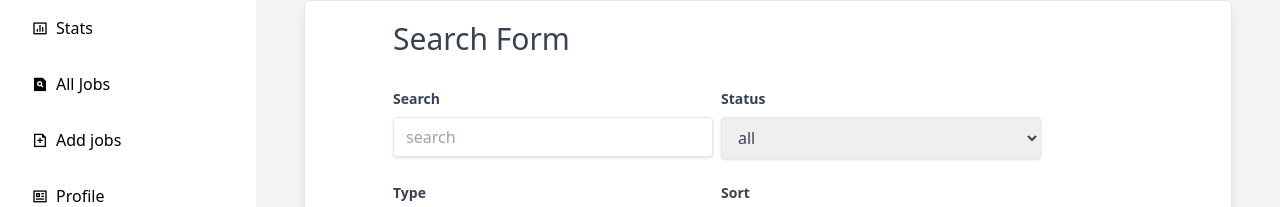
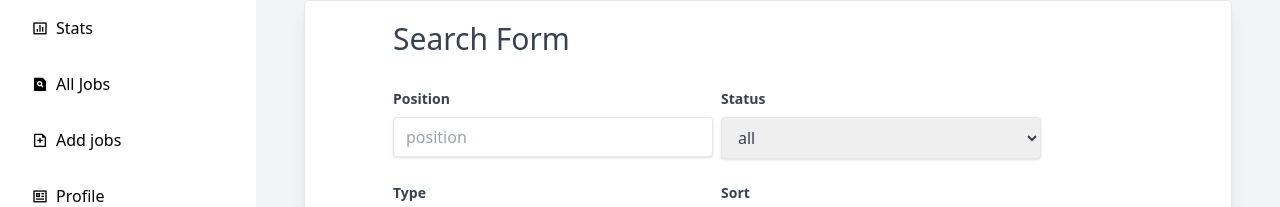
Before and after one commit to syedalirazazaidi/reacts-plays, a React (Vite) app in the folder job_app/client/: page /all-job in a window 1280 px wide. Shown: the part 128-335 px from the top of the page. Built offline with nearby package versions, Linux system fonts and the light colour scheme; no server answers.

Commit message:
add debounc

```diff
--- a/job_app/client/src/common/pages/AllJobs.tsx
+++ b/job_app/client/src/common/pages/AllJobs.tsx
@@ -24,7 +24,7 @@ interface SearchQuery {
 function AllJobs() {
   const [job, setJob] = useState<any>([]);
   const [searchQuery, setSearchQuery] = useState<SearchType>({
-    search: "",
+    position: "",
     sort: "",
     status: "",
     job_type: "",
@@ -92,10 +92,13 @@ function AllJobs() {
   // console.log(job.jobs, "JOOOOOOOOOO");
   const handleSearch = () => {
     // Perform search logic
-    // const filteredResults = job.jobs.filter((item: any) => {
-    //   const matchesSearch =
-    //     searchQuery.search === "" ||
-    //     item.search.toLowerCase().includes(searchQuery.search.toLowerCase());
+    const filteredResults = job?.jobs?.filter((item: any) => {
+      console.log(item, "ITEM");
+      const matchesSearch =
+        searchQuery?.position === "" ||
+        item?.position
+          .toLowerCase()
+          .includes(searchQuery?.position.toLowerCase());
       // const matchesCategory =
       //   searchQuery.category === "" ||
       //   item.category
@@ -106,10 +109,11 @@ function AllJobs() {
       //   item.location
       //     .toLowerCase()
       //     .includes(searchQuery.location.toLowerCase());
-    // return matchesSearch;
+      return matchesSearch;
       // return matchesName && matchesCategory && matchesLocation;
-    // });
-    // setSearchResults(filteredResults);
+    });
+
+    setSearchResults(filteredResults);
   };
 
   const editJob = (data: Props) => {
@@ -130,20 +134,20 @@ function AllJobs() {
           <div className="mb-4 ">
             <label
               className="block text-gray-700 text-sm font-semibold mb-2"
-              htmlFor="search"
+              htmlFor="position"
             >
-              Search
+              Position
             </label>
             <input
               className={` shadow appearance-none border rounded h-10 py-2 px-3 text-gray-700 leading-tight focus:outline-none focus:shadow-outline" ${
                 !isOpen ? "w-80" : "w-96"
               }`}
-              id="search"
+              id="position"
               type="text"
-              placeholder="search"
-              value={searchQuery?.search}
+              placeholder="position"
+              value={searchQuery?.position}
               onChange={handleChange}
-              name="search"
+              name="position"
             />
             {/* onChange={(e) => handleChange("name", e.target.value)} */}
             {/*  */}
--- a/job_app/client/src/common/types/type.ts
+++ b/job_app/client/src/common/types/type.ts
@@ -7,7 +7,7 @@ export interface AddJobType {
   job_type: string;
 }
 export interface SearchType {
-  search: string;
+  position: string;
   sort: string;
   status: string;
   job_type: string;
```
Lines whose indentation alone changed are shown as unchanged.
